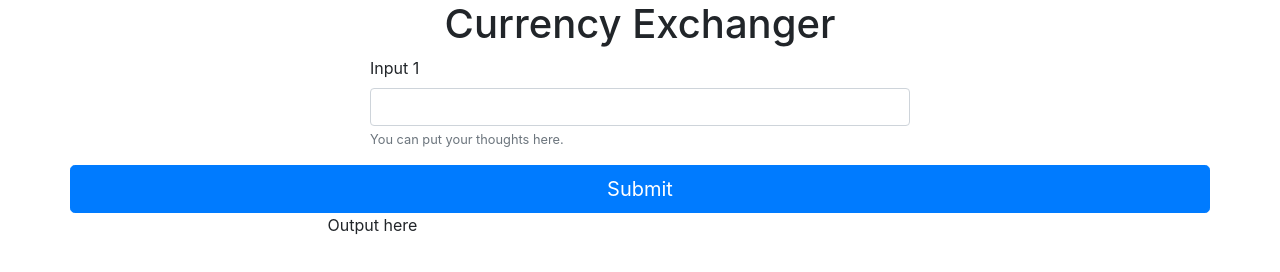
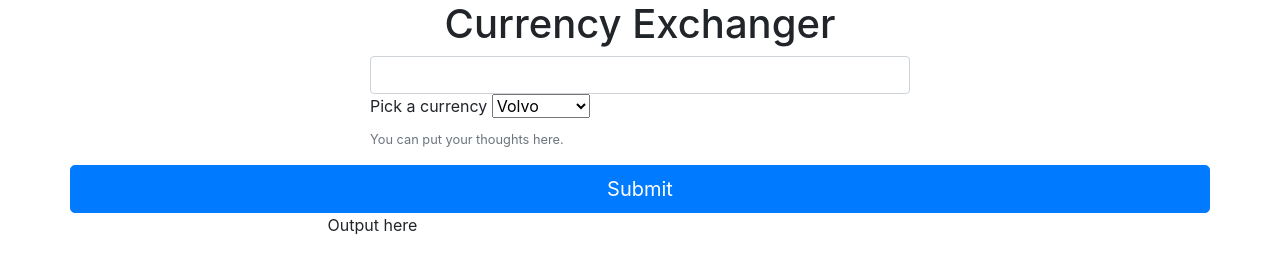
Before and after one commit to jhell85/epi-currency-exchanger, a website built with webpack: page src/index.html in a window 1280 px wide. Built offline with nearby package versions, Linux system fonts and the light colour scheme.

Commit message:
added drop down

```diff
--- a/src/index.html
+++ b/src/index.html
@@ -1,8 +1,10 @@
 <!DOCTYPE html>
 <html lang="en">
+
 <head>
   <title>Currency Exchanger</title>
 </head>
+
 <body>
   <div class="container">
     <!-- input form  -->
@@ -11,12 +13,20 @@
         <h1 class="text-center">Currency Exchanger</h1>
 
         <div class="form-group">
-            <label for="input-1">Input 1</label>
+          <div>
             <input type="text" class="form-control" id="input-1" aria-describedby="input">
+            <label for="currency">Pick a currency </label>
+            <select id="currency">
+              <option value="volvo">Volvo</option>
+              <option value="saab">Saab</option>
+              <option value="mercedes">Mercedes</option>
+              <option value="audi">Audi</option>
+            </select>
+          </div>
           <small id="input1-Help" class="form-text text-muted">You can put your thoughts here.</small>
         </div>
       </div>
-          <button id="submitBtn"  class="btn btn-primary btn-lg btn-block">Submit</button>
+      <button id="submitBtn" class="btn btn-primary btn-lg btn-block">Submit</button>
 
     </div>
   </div>
```
Lines whose indentation alone changed are shown as unchanged.
